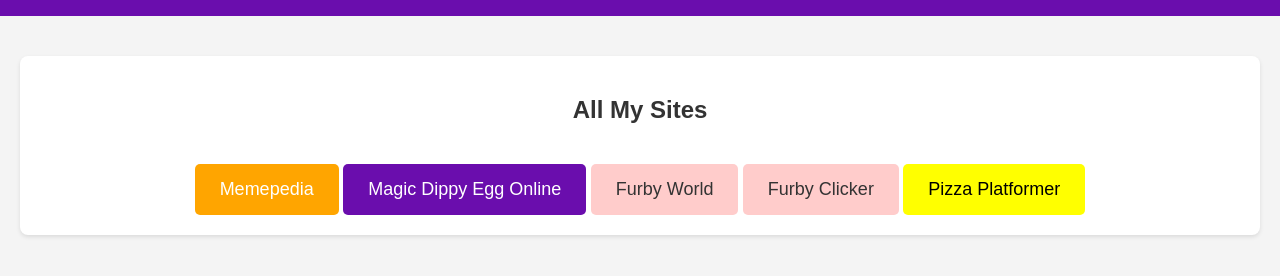
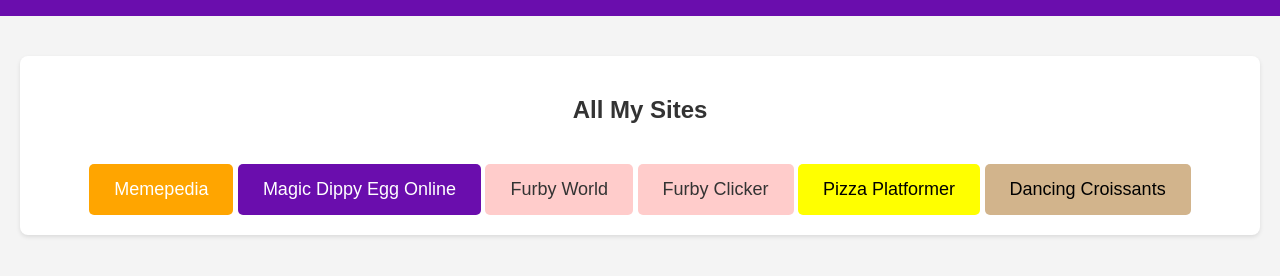
Before and after one commit to MagicDippyEgg/magicdippyegg.github.io, a plain HTML site: page index.html in a window 1280 px wide. Shown: the part 94-370 px from the top of the page. Drawn offline with Linux system fonts and the light colour scheme.

Commit message:
Update index.html

```diff
--- a/index.html
+++ b/index.html
@@ -104,6 +104,24 @@
         .yellow-button:hover {
             background-color: #e6e600; /* Slightly darker on hover */
         }
+        /* Croissant color button style */
+        .croissant-button {
+            background-color: #D2B48C; /* Tan/Brownish color similar to croissants */
+            color: black; /* Readable text */
+            padding: 15px 25px;
+            border: none;
+            border-radius: 5px;
+            font-size: 18px;
+            cursor: pointer;
+            text-align: center;
+            display: inline-block;
+            text-decoration: none;
+            margin-top: 20px;
+            transition: background-color 0.3s;
+        }
+        .croissant-button:hover {
+            background-color: #C19A6B; /* Slightly darker on hover */
+        }
     </style>
 </head>
 <body>
@@ -116,11 +134,11 @@
         <div class="content">
             <h2>All My Sites</h2>
             <a href="https://magicdippyegg.github.io/MEMEPEDIA-CONTENT/" target="_blank" class="button">Memepedia</a>
-            <a href="https://magicdippyegg.vercel.app/" target="_blank" class="purple-button">Magic Dippy Egg Online</a> <!-- Updated button to purple -->
+            <a href="https://magicdippyegg.vercel.app/" target="_blank" class="purple-button">Magic Dippy Egg Online</a>
             <a href="https://furbys.vercel.app/" target="_blank" class="blush-pink-button">Furby World</a>
             <a href="https://furbyclicker.netlify.app/" target="_blank" class="blush-pink-button">Furby Clicker</a>
-            <!-- New yellow button -->
             <a href="https://pizzaplatformer.onrender.com/" target="_blank" class="yellow-button">Pizza Platformer</a>
+            <a href="https://dancingcroissants.pages.dev/" target="_blank" class="croissant-button">Dancing Croissants</a>
         </div>
     </section>
 
```
